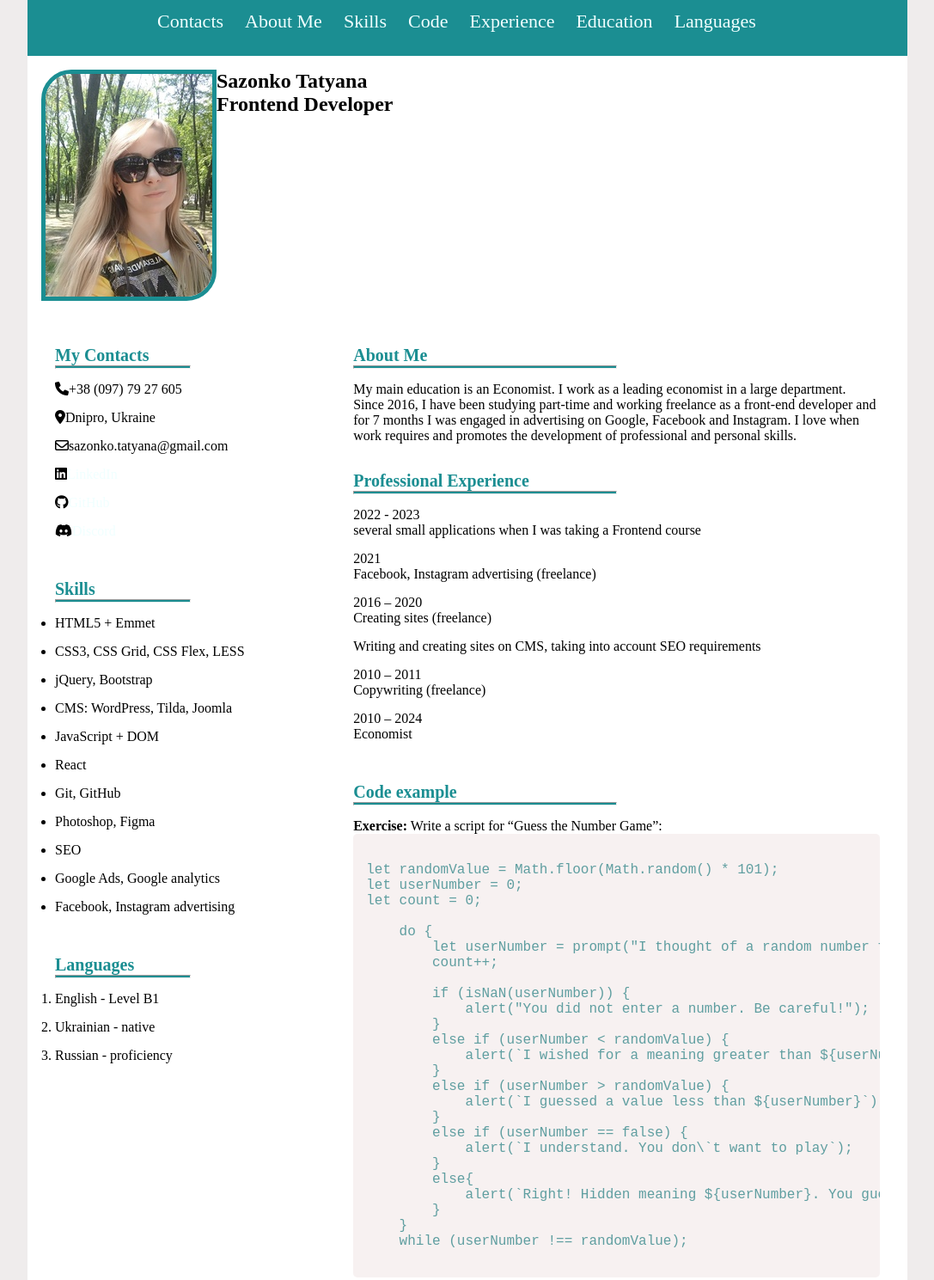
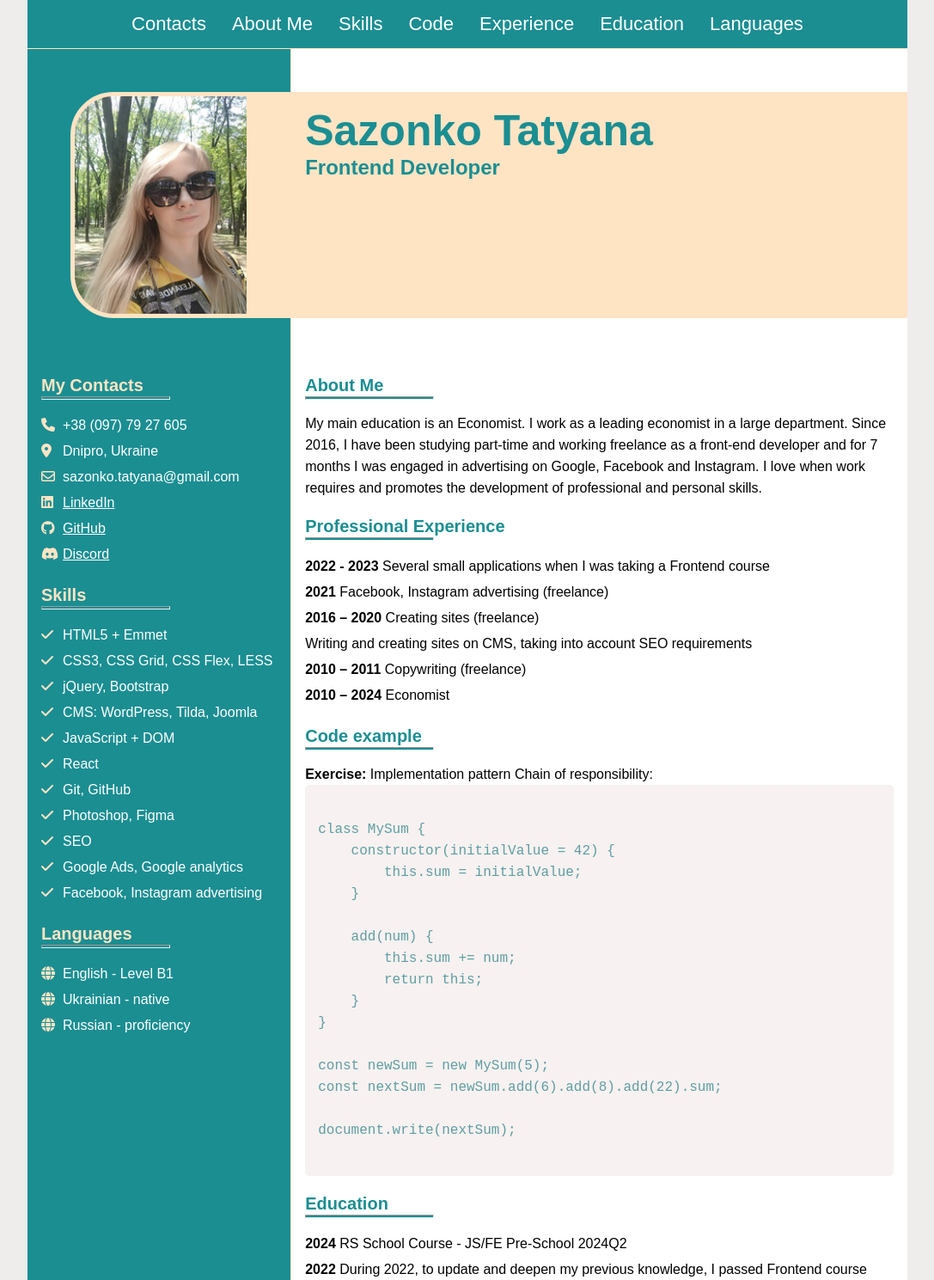
Before and after one commit to tatyanka-study/rsschool-cv, a plain HTML site: page index.html in a window 1280 px wide. Shown: the top 1489 px of the page at 86% size, without its empty margins (96-1183 px from the left). Drawn offline with Linux system fonts and the light colour scheme.

Commit message:
feat: create new look

```diff
--- a/index.html
+++ b/index.html
@@ -29,7 +29,9 @@
             <div class="container">
                 <section class="its-me">
                     <div class="logo">
-                        <img src="assets/images/sazonko-tatyana-frontend-developer.jpg" alt="photo Sazonko Tatyana">
+                        <div class="img-wrapper">
+                            <img src="assets/images/sazonko-tatyana-frontend-developer.jpg" alt="photo Sazonko Tatyana" width="200" height="263">
+                        </div>
                     </div>
                     <div class="my-name">
                         <h1>Sazonko Tatyana</h1>
@@ -41,7 +43,7 @@
                         <section class="contacts" id="contacts">
                             <h3>My Contacts</h3>
                             <hr>
-                            <ul class="my-contacts">
+                            <ul>
                                 <li><i class="fa-solid fa-phone"></i>+38 (097) 79 27 605</li>
                                 <li><i class="fa-solid fa-location-dot"></i>Dnipro, Ukraine</li>
                                 <li><i class="fa-regular fa-envelope"></i>sazonko.tatyana@gmail.com</li>
@@ -53,28 +55,28 @@
                         <section class="skills" id="skills">
                             <h3>Skills</h3>
                             <hr>
-                            <ul class="my-skills">
-                                <li>HTML5 + Emmet</li>
-                                <li>CSS3, CSS Grid, CSS Flex, LESS</li>
-                                <li>jQuery, Bootstrap</li>
-                                <li>CMS: WordPress, Tilda, Joomla</li>
-                                <li>JavaScript + DOM</li>
-                                <li>React</li>
-                                <li>Git, GitHub</li>
-                                <li>Photoshop, Figma</li>
-                                <li>SEO</li>
-                                <li>Google Ads, Google analytics</li>
-                                <li>Facebook, Instagram advertising</li>
+                            <ul>
+                                <li><i class="fa-solid fa-check"></i>HTML5 + Emmet</li>
+                                <li><i class="fa-solid fa-check"></i>CSS3, CSS Grid, CSS Flex, LESS</li>
+                                <li><i class="fa-solid fa-check"></i>jQuery, Bootstrap</li>
+                                <li><i class="fa-solid fa-check"></i>CMS: WordPress, Tilda, Joomla</li>
+                                <li><i class="fa-solid fa-check"></i>JavaScript + DOM</li>
+                                <li><i class="fa-solid fa-check"></i>React</li>
+                                <li><i class="fa-solid fa-check"></i>Git, GitHub</li>
+                                <li><i class="fa-solid fa-check"></i>Photoshop, Figma</li>
+                                <li><i class="fa-solid fa-check"></i>SEO</li>
+                                <li><i class="fa-solid fa-check"></i>Google Ads, Google analytics</li>
+                                <li><i class="fa-solid fa-check"></i>Facebook, Instagram advertising</li>
                             </ul>
                         </section>
-                        <section class="Languages" id="Languages">
+                        <section class="languages" id="languages">
                             <h3>Languages</h3>
                             <hr>
-                            <ol>
-                                <li>English - Level B1</li>
-                                <li>Ukrainian - native</li>
-                                <li>Russian - proficiency</li>
-                            </ol>
+                            <ul>
+                                <li><i class="fa-solid fa-globe"></i>English - Level B1</li>
+                                <li><i class="fa-solid fa-globe"></i>Ukrainian - native</li>
+                                <li><i class="fa-solid fa-globe"></i>Russian - proficiency</li>
+                            </ul>
                         </section>
                     </div>
                     <div class="right">
@@ -87,44 +89,34 @@
                             <h3>Professional Experience</h3>
                             <hr>
                             <ul>
-                                <li>2022 - 2023
-                                    <ul>
-                                    <li>several small applications when I was taking a Frontend course</li>
-                                    </ul>
+                                <li>
+                                    <span>2022 - 2023</span>
+                                    Several small applications when I was taking a Frontend course
                                 </li>
-                                <li>2021
-                                    <ul>
-                                    <li>Facebook, Instagram advertising (freelance)</li>
-                                    </ul>
+                                <li>
+                                    <span>2021</span>
+                                    Facebook, Instagram advertising (freelance)
                                 </li>
-                                <li>2016 – 2020
-                                    <ul>
-                                    <li>Creating sites (freelance)</li>
-                                    <li>Writing and creating sites on CMS, taking into account SEO requirements</li>
-                                    </ul>
+                                <li>
+                                    <span>2016 – 2020</span>
+                                    Creating sites (freelance)<br/>
+                                    Writing and creating sites on CMS, taking into account SEO requirements
                                 </li>
-                                <li>2010 – 2011
-                                    <ul>
-                                    <li>Copywriting (freelance)</li>
-                                    </ul>
+                                <li>
+                                    <span>2010 – 2011</span>
+                                    Copywriting (freelance)
                                 </li>
-                                <li>2010 – 2024
-                                    <ul>
-                                    <li>Economist</li>
-                                    </ul>
+                                <li>
+                                    <span>2010 – 2024</span>
+                                    Economist
                                 </li>
                             </ul>
                         </section>
                         <section class="code" id="code">
                             <h3>Code example</h3>
                             <hr>
-                            <p><span>Exercise:</span> Write a script for “Guess the Number Game”:</p>
-                            <!-- <ol>
-                                <li>The essence of the game is to guess the number predicted by the script in fewer attempts.</li>
-                                <li>Every time the player tries to guess a number, the script displays a hint - the script guessed a smaller or larger number.</li>
-                                <li>The script guesses the number only once at the beginning of the game and this number does not change until the end of the game.</li>
-                            </ol> -->
-<!-- <pre>
+                            <p><span>Exercise:</span> Implementation pattern Chain of responsibility:</p>
+<pre>
     <code>
 class MySum {
     constructor(initialValue = 42) {
@@ -141,35 +133,6 @@ const newSum = new MySum(5);
 const nextSum = newSum.add(6).add(8).add(22).sum;
 
 document.write(nextSum);
-    </code>
-</pre> -->
-<pre>
-    <code>
-let randomValue = Math.floor(Math.random() * 101);
-let userNumber = 0;
-let count = 0;
-
-    do {
-        let userNumber = prompt("I thought of a random number from 0 to 100. Guess it");
-        count++;
-
-        if (isNaN(userNumber)) {
-            alert("You did not enter a number. Be careful!");
-        }
-        else if (userNumber < randomValue) {
-            alert(`I wished for a meaning greater than ${userNumber}`);
-        }
-        else if (userNumber > randomValue) {
-            alert(`I guessed a value less than ${userNumber}`);
-        }
-        else if (userNumber == false) {
-            alert(`I understand. You don\`t want to play`);
-        }
-        else{
-            alert(`Right! Hidden meaning ${userNumber}. You guessed it in ${count} tries.`);
-        }
-    }
-    while (userNumber !== randomValue);
     </code>
 </pre>
 
@@ -198,7 +161,7 @@ let count = 0;
                     </a>
                 </div>
                 <div>
-                    <p>2024</p>
+                    <p class="created-in">Created in 2024</p>
                 </div>
                 <div>
                     <a href="https://github.com/tatyanka-study" class="link-github" target="_blank">
--- a/style.css
+++ b/style.css
@@ -12,6 +12,7 @@ body {
     background-color:#e5dfdf94;
     margin: 0 auto;
     font-size: 16px;
+    font-family: Arial;
 }
 
 .wrap {
@@ -19,6 +20,10 @@ body {
     flex-direction: column;
     max-width: 1024px;
     margin: 0 auto;
+}
+
+header .container {
+    border-bottom: 1px solid bisque;
 }
 
 .container {
@@ -35,17 +40,42 @@ main .container {
     display: flex;
 }
 
-.logo img {
-    border: 5px solid #1B8E92;
-    border-radius: 35px 0;
+.logo {
+    width: 30%;
+    background-color: #1B8E92;
+    padding-left: 50px;
+    border-right: 1px solid bisque;
 }
 
-section {
+.img-wrapper {
+    height: 263px;
+    background-color: bisque;
+    margin: 50px auto;
+    border-radius: 50px 0 0 50px;
+    overflow: hidden;
+    border: 5px solid bisque;
+    box-sizing: border-box;
+}
+
+.my-name {
     padding: 16px;
+    margin: 50px auto;
+    width: 70%;
+    background-color: bisque;
+    height: 263px;
+}
+
+.my-name h1 {
+    font-size: 50px;
+    color: #1B8E92;
+}
+
+.my-name h2 {
+    color: #1B8E92;
 }
 
 hr {
-    width: 50%;
+    width: 150px;
     height: 4px;
     margin-bottom: 15px;
     background-color: #1B8E92;
@@ -55,29 +85,39 @@ h3 {
     font-size: 20px;
 }
 
-.my-skills {
-    list-style: disc;
-}
-
 .content {
     display: flex;
     flex-direction: row;
     justify-content: space-around;
+    line-height: 25px;
+}
+
+.content section {
+    margin-bottom: 20px;
 }
 
 .left {
     display: flex;
     flex-direction: column;
-    width: 35%;
+    width: 30%;
+    background-color: #1B8E92;
+    padding: 16px;
+    border-right: 1px solid bisque;
 }
 
 .right {
     display: flex;
     flex-direction: column;
-    width: 65%;
+    width: 70%;
+    padding: 16px;
 }
 
-h3 {
+.left h3 {
+    color: bisque;
+    text-decoration: dotted;
+}
+
+.right h3 {
     color: #1B8E92;
     text-decoration: dotted;
 }
@@ -89,7 +129,6 @@ span {
 .nav {
     display: flex;
     align-items: center;
-    height: 65px;
     text-align: center;
     margin: 0 auto;
     font-size: 22px;
@@ -97,25 +136,33 @@ span {
 }
 
 .nav-list {
+    height: 65px;
     display: flex;
     justify-content: space-evenly;
+    align-items: center;
+    height: 100%;
 }
 
 .nav-item {
-    margin-right: 25px;
+    padding: 15px 0;
 }
 
 ul {
     list-style: none;
 }
 
-li {
-    margin-bottom: 15px;
+.nav-item a {
+    padding: 15px;
+    text-decoration: none;
+    color: #ffffff;
 }
 
-a {
-    text-decoration: none;
-    color: azure;
+a:link {
+    color: #ffffff;
+}
+
+.nav-item a:hover {
+    color: bisque;
 }
 
 pre {
@@ -132,9 +179,29 @@ pre {
     justify-content: space-between;
     align-items: center;
     padding: 15px 20px;
+    border-top: 1px solid bisque;
+}
+
+.created-in {
+    color: #ffffff;
+    font-weight: bold;;
 }
 
 .link-github {
     display: flex;
     align-items: center;
 }
+
+.right ul li {
+    line-height: 30px;
+}
+
+.left ul li {
+    line-height: 30px;
+    color: #ffffff;
+}
+
+.left ul li i {
+    width: 25px;
+    color: bisque;
+}
```
